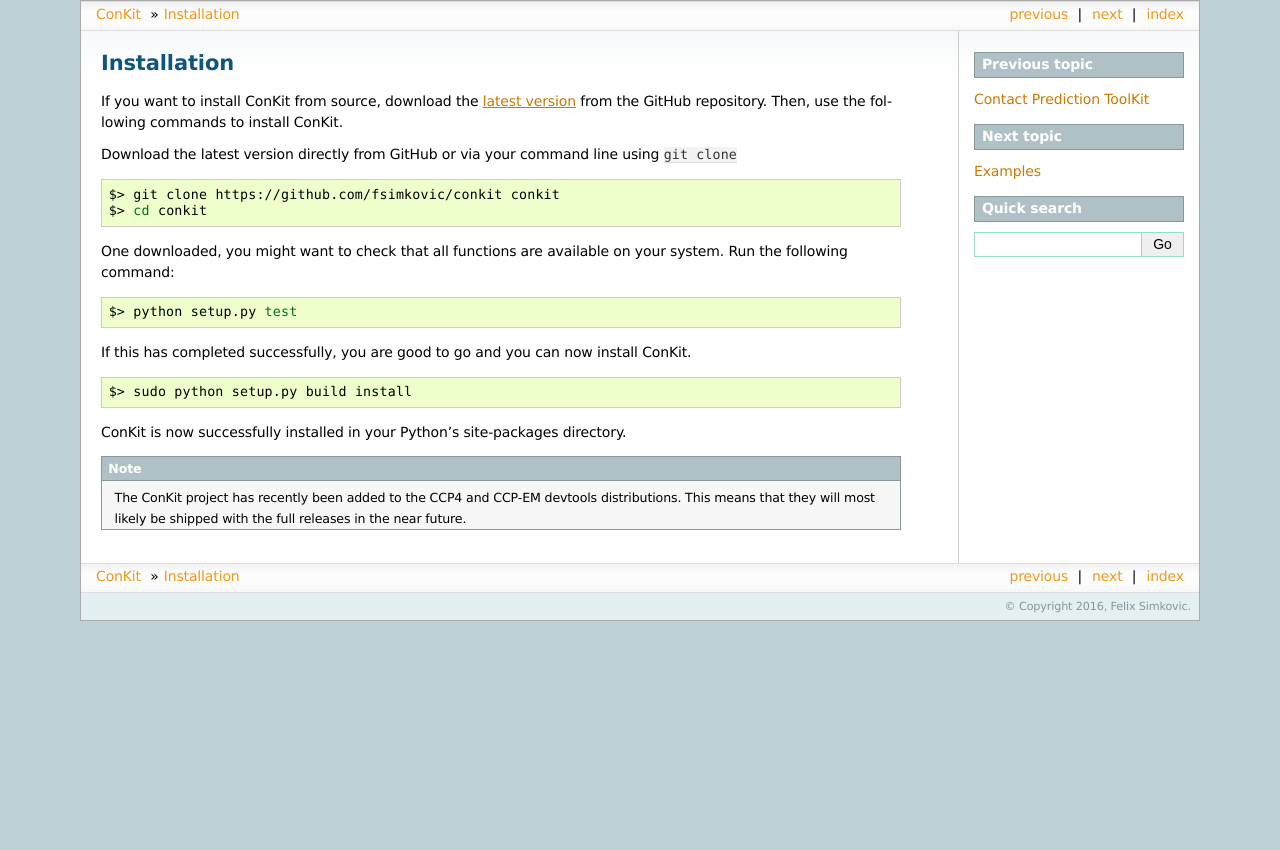
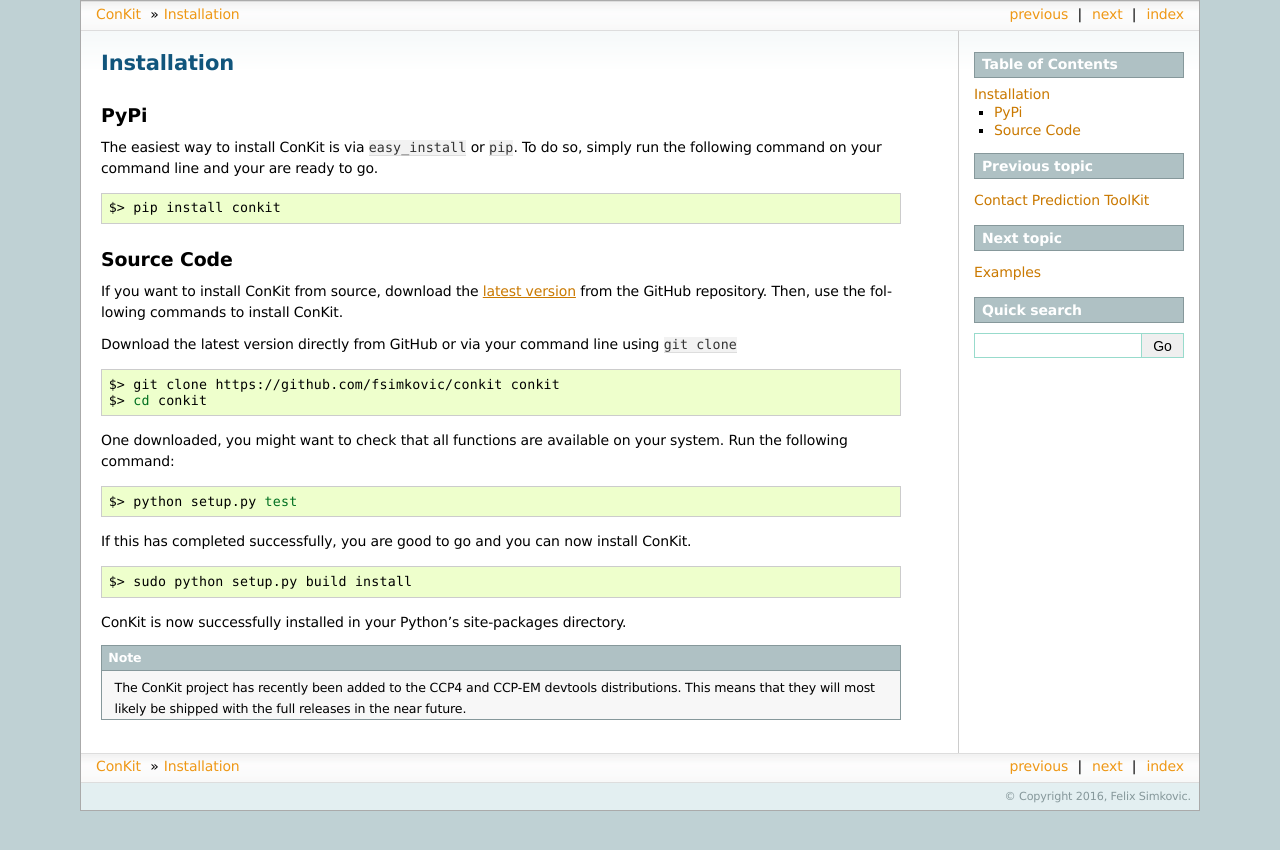
Before and after one commit to rigdenlab/conkit, a Sphinx documentation site: the page built from docs/installation.rst, in a window 1280 px wide. Shown: the top 850 px of the page. Built offline with Sphinx 7.4.7, drawn with Linux system fonts in a browser that asks for light colours.

Commit message:
PyPI installation instructions added

```diff
--- a/docs/installation.rst
+++ b/docs/installation.rst
@@ -2,6 +2,18 @@
 
 Installation
 ============
+
+PyPi
+----
+The easiest way to install ConKit is via ``easy_install`` or ``pip``. To do so, simply run the following command on your command line and your are ready to go.
+
+.. code-block:: bash
+
+   $> pip install conkit
+
+
+Source Code
+-----------
 
 If you want to install ConKit from source, download the `latest version`_ from the GitHub repository. Then, use the following commands to install ConKit.
 
```
